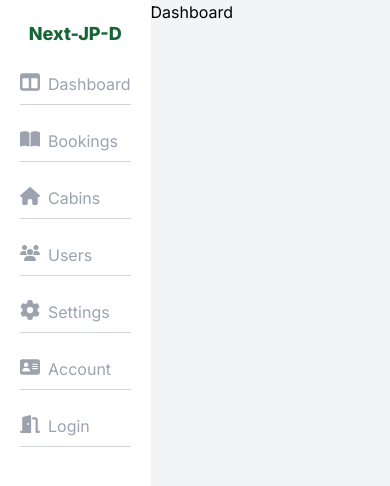
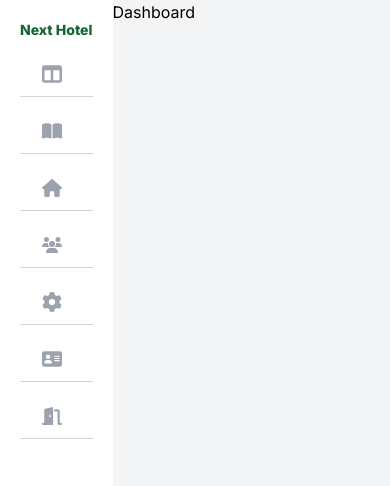
Before and after one commit to Ahmed97777/Nextjs-Hotel-Management-System, a Next.js app: page /dashboard in a window 390 px wide. Shown: the top 486 px of the page. Built offline with nearby package versions, Linux system fonts and the light colour scheme.

Commit message:
Making Sidebar responsive.

```diff
--- a/components/Sidebar.js
+++ b/components/Sidebar.js
@@ -15,9 +15,9 @@ function Sidebar() {
   return (
     <div className="bg-white p-5 relative" /*Sidebar*/>
       <h3
-        className="mb-6 text-green-800 font-extrabold text-lg text-center" /*Logo Name*/
+        className="mb-6 text-green-800 font-extrabold text-sm sm:text-lg text-center" /*Logo Name*/
       >
-        <Link href={"/"}>Next-JP-D</Link>
+        <Link href={"/"}>Next Hotel</Link>
       </h3>
 
       <ul className="space-y-6">
--- a/components/SidebarListItem.js
+++ b/components/SidebarListItem.js
@@ -5,11 +5,14 @@ import React from "react";
 function SidebarListItem({ linkTo, icon, name }) {
   return (
     <li className="border-b border-gray-300 pb-2">
-      <Link href={linkTo} className="flex text-gray-400 focus:text-green-600">
+      <Link
+        href={linkTo}
+        className="flex justify-center sm:justify-normal items-center text-gray-400 focus:text-green-600"
+      >
         <span className="mr-2">
           <FontAwesomeIcon className="size-5" icon={icon} />
         </span>
-        <span className="">{name}</span>
+        <span className="hidden sm:block">{name}</span>
       </Link>
     </li>
   );
```
